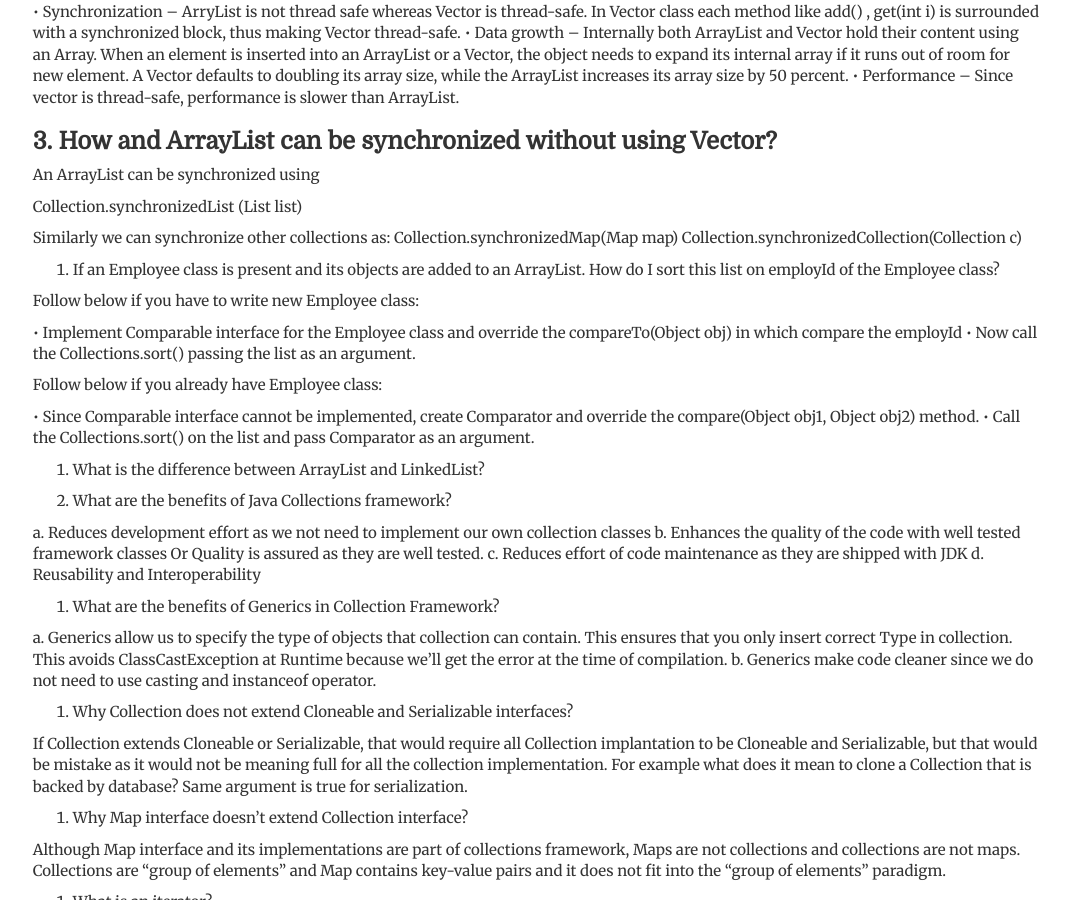
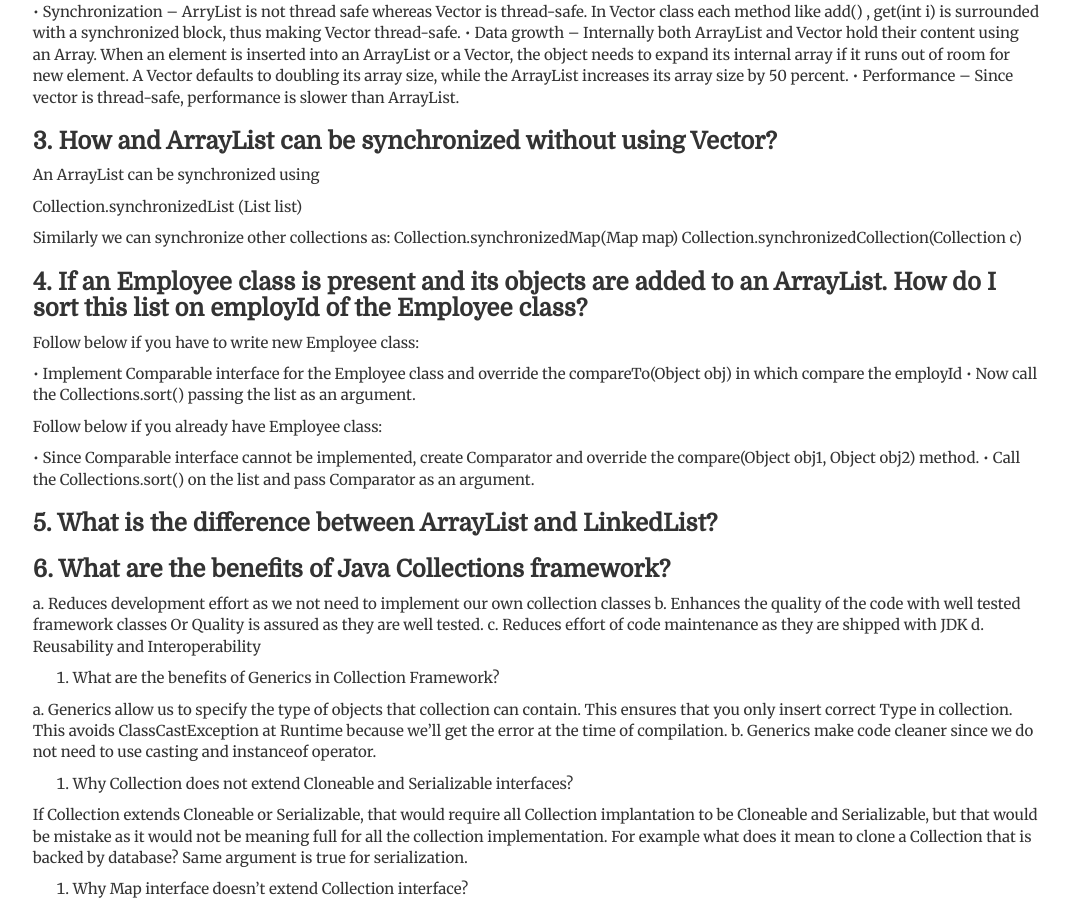
Before and after one commit to deepaksama/deepaksama.github.io, a Jekyll site: the page built from _posts/Java/2017-03-04-Java-Interview-Questions.md, in a window 1280 px wide and 900 px high, scrolled down 582 px. Shown: the whole window, without its empty margins (89-1158 px from the left). Built offline with Jekyll 4.4.1, drawn with Linux system fonts in a browser that asks for light colours; nearby versions of some CDN libraries; some web fonts are replaced.

Commit message:
Updated 2017-03-04-Java-Interview-Questions.md

```diff
--- a/_posts/Java/2017-03-04-Java-Interview-Questions.md
+++ b/_posts/Java/2017-03-04-Java-Interview-Questions.md
@@ -36,7 +36,7 @@ Similarly we can synchronize other collections as:
 Collection.synchronizedMap(Map map)
 Collection.synchronizedCollection(Collection c)
 
-4.	If an Employee class is present and its objects are added to an ArrayList.  How do I sort this list on employId of the Employee class?
+### **4.	If an Employee class is present and its objects are added to an ArrayList.  How do I sort this list on employId of the Employee class?**
 
 Follow below if you have to write new Employee class:
 
@@ -48,10 +48,10 @@ Follow below if you already have Employee class:
 •	Since Comparable interface cannot be implemented, create Comparator and override the compare(Object obj1, Object obj2) method.
 •	Call the Collections.sort() on the list and pass Comparator as an argument.
 
-5.	What is the difference between ArrayList and LinkedList?
+### **5.	What is the difference between ArrayList and LinkedList?**
 
 
-6.	What are the benefits of Java Collections framework?
+### **6.	What are the benefits of Java Collections framework?**
 
 a.	Reduces development effort as we not need to implement our own collection classes
 b.	Enhances the quality of the code with well tested framework classes Or Quality is assured as they are well tested.
```
